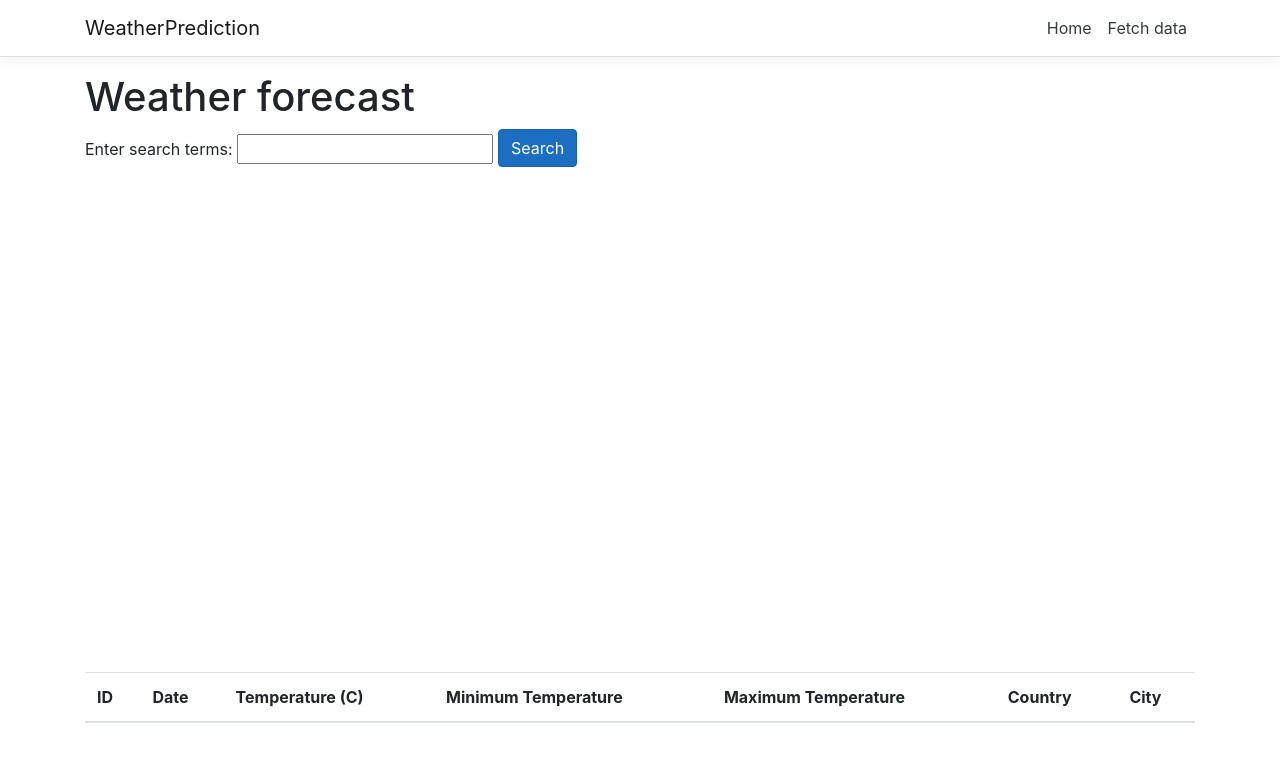
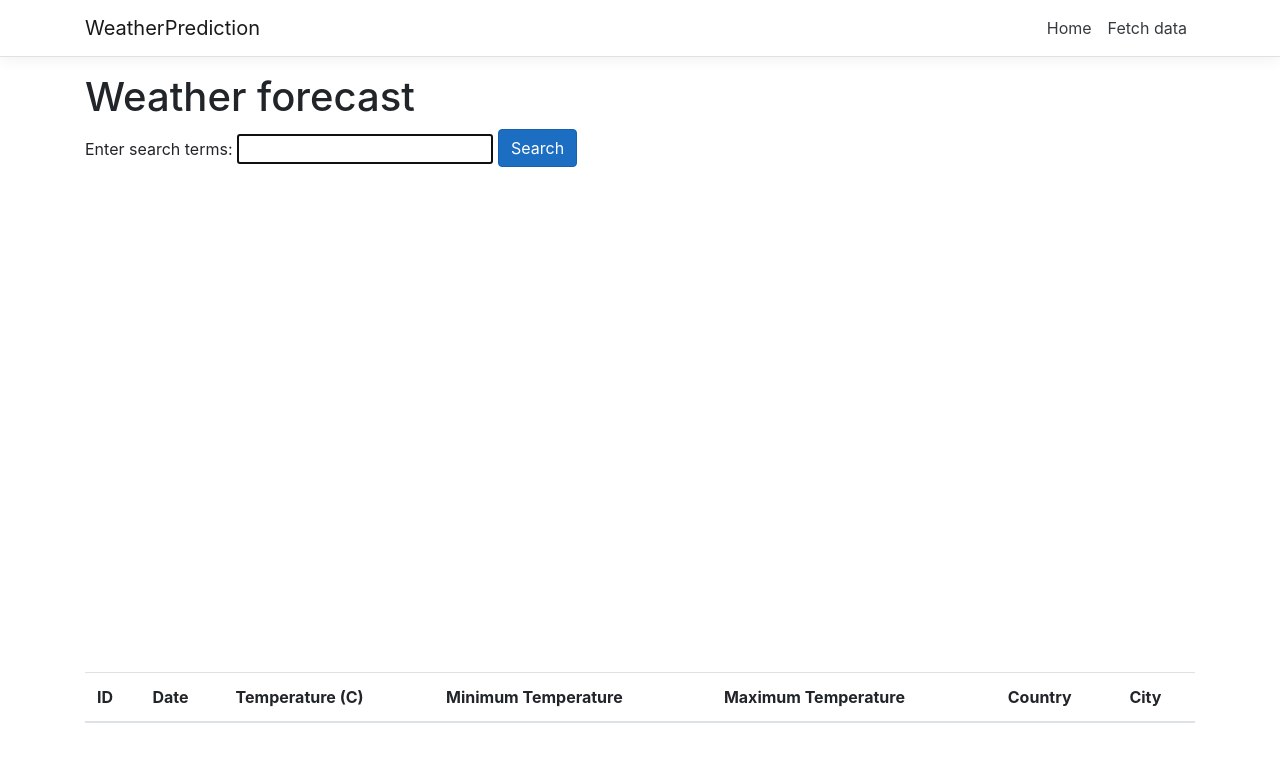
Before and after one commit to jacker92/ReactWeatherApp, a React (Create React App) app in the folder WeatherPrediction/ClientApp/: page /fetch-data in a window 1280 px wide. Shown: the top 762 px of the page. Built offline with nearby package versions, Linux system fonts and the light colour scheme.

Commit message:
Added autofocus to button in FetchData.js.

```diff
--- a/WeatherPrediction/ClientApp/src/components/FetchData.js
+++ b/WeatherPrediction/ClientApp/src/components/FetchData.js
@@ -71,7 +71,7 @@ export class FetchData extends Component {
         return (
             <div>
                 <h1 id="tabelLabel" >Weather forecast</h1>
-                Enter search terms: <input type="text" onChange={this.handleChange}></input><button id="searchButton" className="btn btn-primary" onClick={this.invokeSearch}>Search</button>
+                Enter search terms: <input type="text" onChange={this.handleChange}autoFocus></input><button id="searchButton" className="btn btn-primary" onClick={this.invokeSearch}>Search</button>
                 <FlexibleWidthXYPlot height={500}>
                     <VerticalGridLines style={{ stroke: '#B7E9ED' }} />
                     <HorizontalGridLines style={{ stroke: '#B7E9ED' }} />
```
